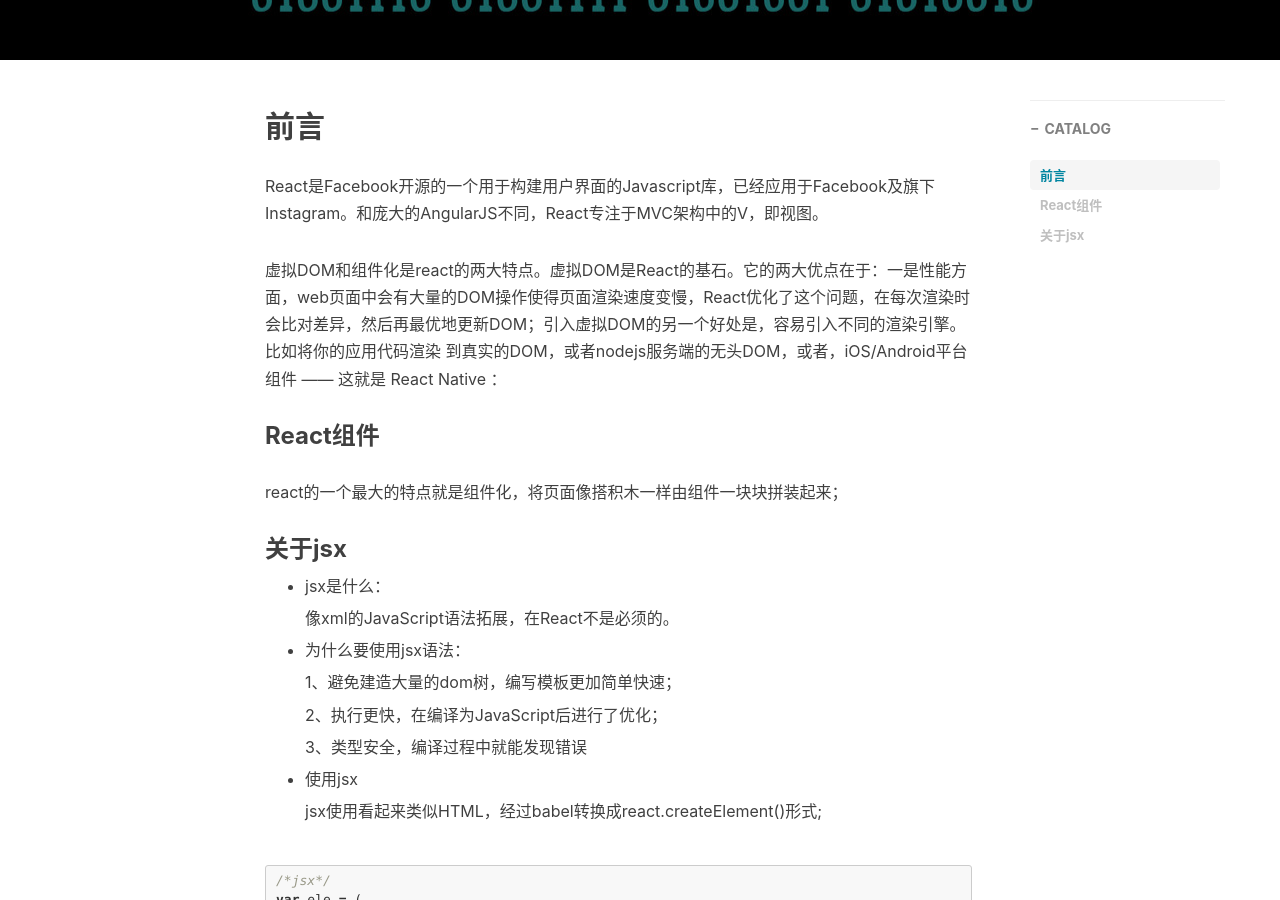
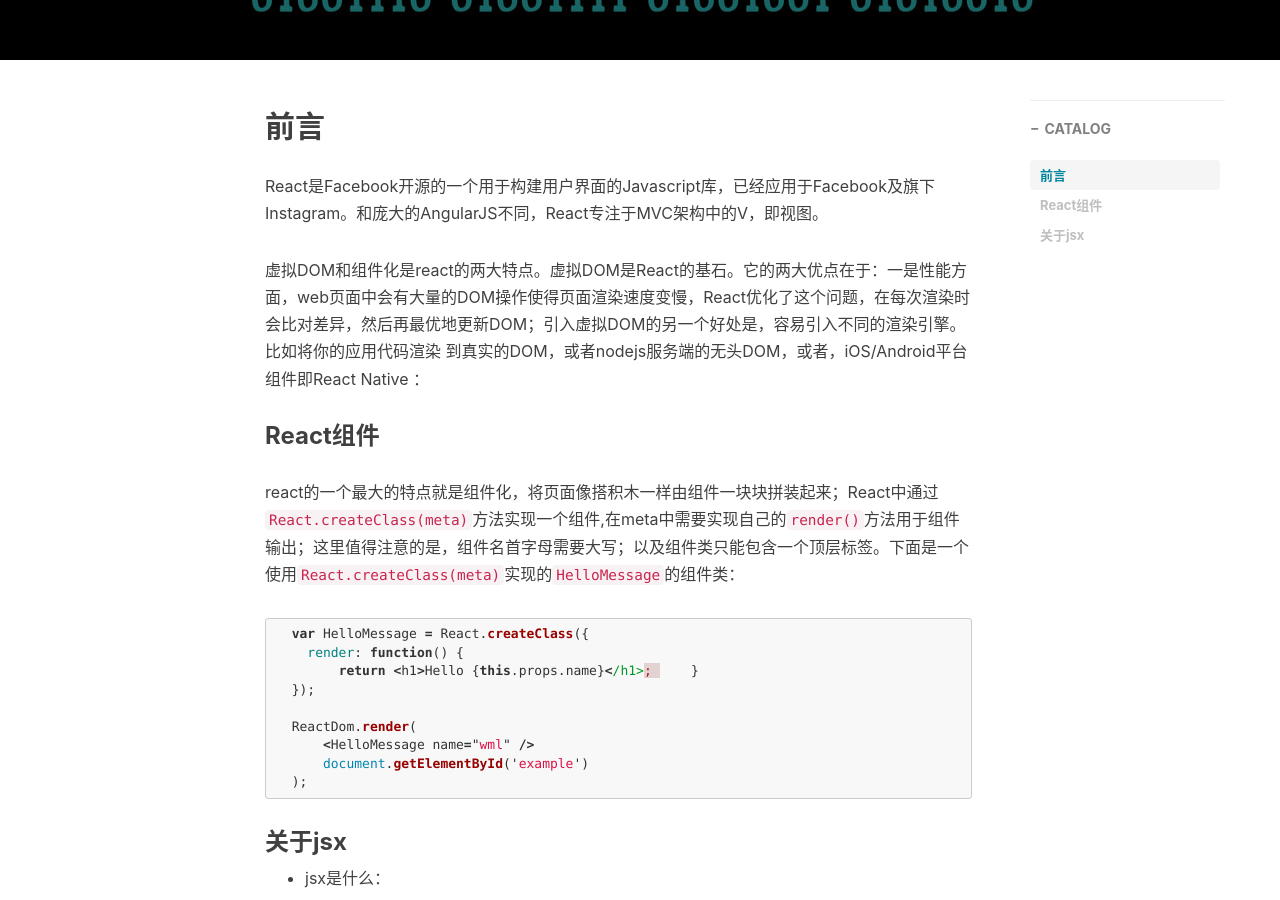
Before and after one commit to wumeilian/wumeilian.github.io, a Jekyll site: the page built from _posts/2018-07-02-react-note.md, in a window 1280 px wide and 900 px high, scrolled down 397 px. Built offline with Jekyll 4.4.1, drawn with Linux system fonts in a browser that asks for light colours; nearby versions of some CDN libraries; comment, search, counter and statistics services are not loaded.

Commit message:
继续添加react博客文章

````diff
--- a/_posts/2018-07-02-react-note.md
+++ b/_posts/2018-07-02-react-note.md
@@ -16,11 +16,24 @@ tags:
 
 React是Facebook开源的一个用于构建用户界面的Javascript库，已经应用于Facebook及旗下Instagram。和庞大的AngularJS不同，React专注于MVC架构中的V，即视图。
 
-虚拟DOM和组件化是react的两大特点。虚拟DOM是React的基石。它的两大优点在于：一是性能方面，web页面中会有大量的DOM操作使得页面渲染速度变慢，React优化了这个问题，在每次渲染时会比对差异，然后再最优地更新DOM；引入虚拟DOM的另一个好处是，容易引入不同的渲染引擎。比如将你的应用代码渲染 到真实的DOM，或者nodejs服务端的无头DOM，或者，iOS/Android平台组件 —— 这就是 React Native ：
+虚拟DOM和组件化是react的两大特点。虚拟DOM是React的基石。它的两大优点在于：一是性能方面，web页面中会有大量的DOM操作使得页面渲染速度变慢，React优化了这个问题，在每次渲染时会比对差异，然后再最优地更新DOM；引入虚拟DOM的另一个好处是，容易引入不同的渲染引擎。比如将你的应用代码渲染 到真实的DOM，或者nodejs服务端的无头DOM，或者，iOS/Android平台组件即React Native ：
 
 ### React组件
 
-  react的一个最大的特点就是组件化，将页面像搭积木一样由组件一块块拼装起来；
+  react的一个最大的特点就是组件化，将页面像搭积木一样由组件一块块拼装起来；React中通过`React.createClass(meta)`方法实现一个组件,在meta中需要实现自己的`render()`方法用于组件输出；这里值得注意的是，组件名首字母需要大写；以及组件类只能包含一个顶层标签。下面是一个使用`React.createClass(meta)`实现的`HelloMessage`的组件类：
+
+  ```javascript
+  var HelloMessage = React.createClass({
+    render: function() {
+        return <h1>Hello {this.props.name}</h1>;
+    }
+  });
+
+  ReactDom.render(
+      <HelloMessage name="wml" />
+      document.getElementById('example')
+  );
+  ```
 
 ### 关于jsx
 
````
